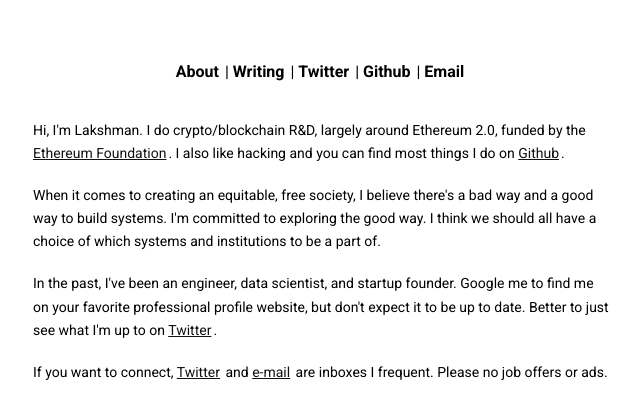
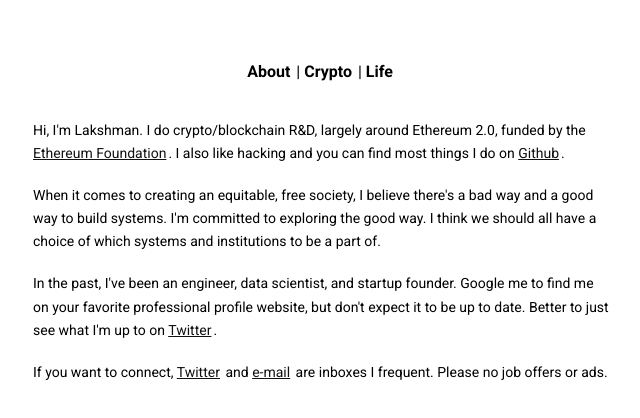
Before and after one commit to lsankar4033/lsankar.xyz, a Vue app: page / in a window 1280 px wide. Shown: the top 418 px of the page, without its empty margins (319-959 px from the left). Built offline with nearby package versions, Linux system fonts and the light colour scheme.

Commit message:
New header structure + 'Crypto' header

```diff
--- a/src/App.vue
+++ b/src/App.vue
@@ -5,14 +5,9 @@
         <v-col class="nav" id="nav" :cols="12">
           <router-link to="/">About</router-link>
           |
-          <router-link to="/writing">Writing</router-link>
+          <router-link to="/writing-crypto">Crypto</router-link>
           |
-          <a href="https://twitter.com/lakshmansankar">Twitter</a>
-          |
-          <a href="https://github.com/lsankar4033/">Github</a>
-          |
-          <a href="mailto:lsankar4033@gmail.com">Email</a>
-
+          <router-link to="/writing">Life</router-link>
           <br />
           <br />
         </v-col>
--- a/src/router.js
+++ b/src/router.js
@@ -2,6 +2,7 @@
 import Router from "vue-router";
 import About from "./views/About.vue";
 import Writing from "./views/Writing.vue";
+import WritingCrypto from "./views/WritingCrypto.vue";
 
 import HereWeGoAgain from "./views/Writing/HereWeGoAgain.vue";
 import ChangingOneThingAtATime from "./views/Writing/ChangingOneThingAtATime.vue";
@@ -22,6 +23,11 @@
       path: "/writing",
       name: "writing",
       component: Writing
+    },
+    {
+      path: "/writing-crypto",
+      name: "writing-crypto",
+      component: WritingCrypto
     },
     {
       path: "/here-we-go-again",
--- /dev/null
+++ b/src/views/WritingCrypto.vue
@@ -0,0 +1,24 @@
+<template>
+  <div id="writing">
+    <br />
+
+    <p style="text-align: center;">
+      The best way to follow my writing is to follow
+      <a href="https://github.com/lsankar4033/lakshmansankar.com/"
+        >this github repo</a
+      >
+    </p>
+    <p style="text-align: center;">
+      Look for commits starting with "[New Post]"
+    </p>
+
+    <br />
+    <br />
+  </div>
+</template>
+
+<script>
+export default {
+  name: "WritingCrypto"
+};
+</script>
```
